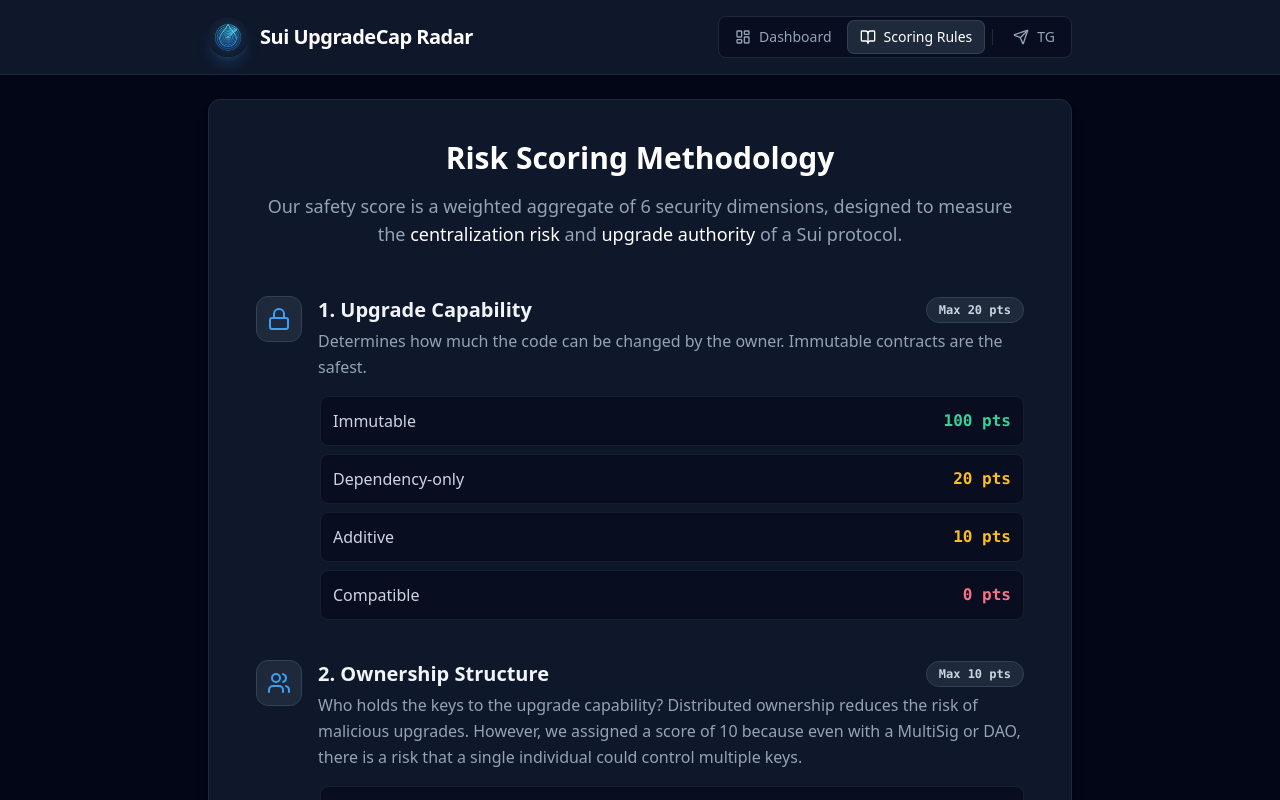
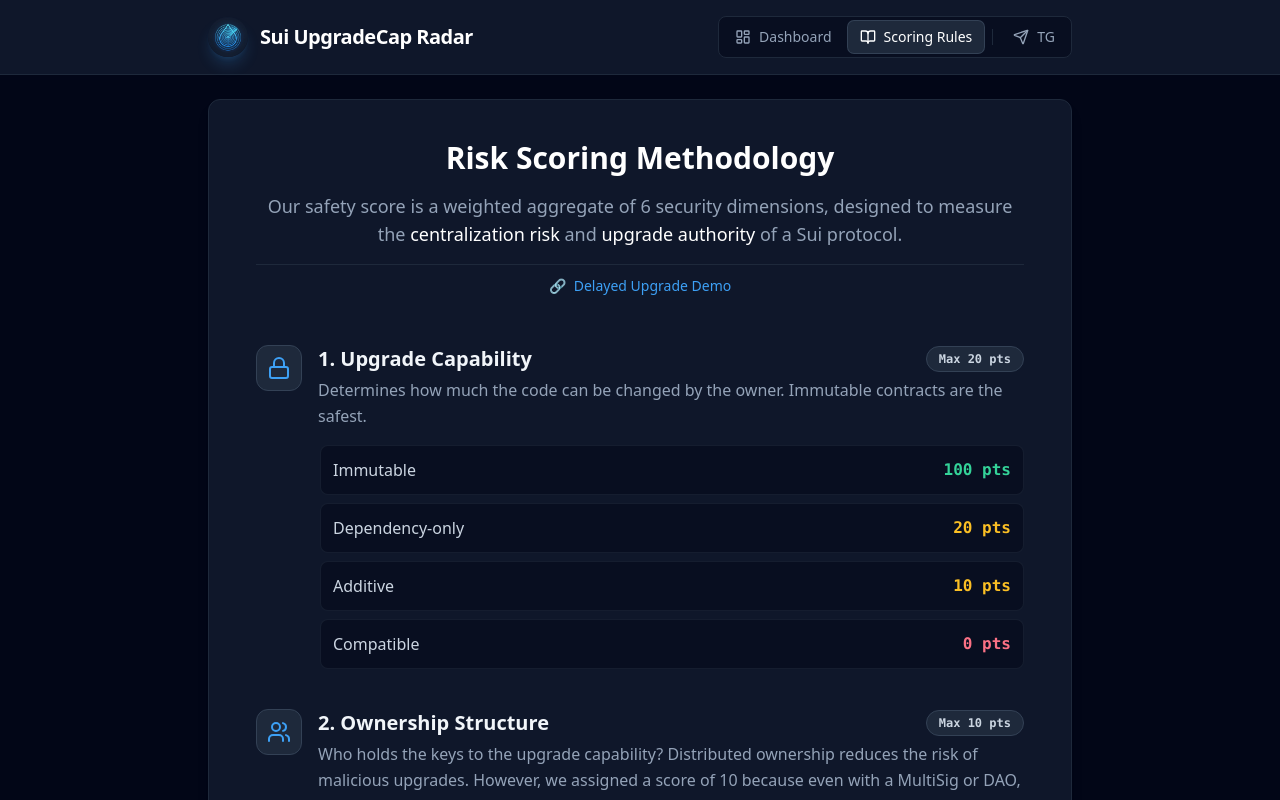
Before and after one commit to otctoken/Sui-UpgradeCap-Risk-Radar, a React (Vite) app: page / in a window 1280 px wide. Both pictures are taken after a click on the button "Scoring Rules". Shown: the top 800 px of the page. Built offline with nearby package versions, Linux system fonts and the light colour scheme.

Commit message:
26.1.16.1143

```diff
--- a/components/ScoreGuide.tsx
+++ b/components/ScoreGuide.tsx
@@ -57,6 +57,17 @@
           <p className="text-slate-400 text-lg">
             Our safety score is a weighted aggregate of 6 security dimensions, designed to measure the <span className="text-white font-medium">centralization risk</span> and <span className="text-white font-medium">upgrade authority</span> of a Sui protocol.
           </p>
+          <div className="mt-4 pt-2 border-t border-slate-800">
+            <a
+              href="https://github.com/otctoken/Sui-Move-contract-upgrade-delayed"
+              target="_blank"
+              rel="noopener noreferrer"
+              className="inline-flex items-center gap-2 text-sm text-sui-blue hover:text-blue-300 transition-colors"
+            >
+              <span>🔗</span>
+              <span>Delayed Upgrade Demo</span>
+            </a>
+          </div>
         </div>
 
         <div className="space-y-2">
```
